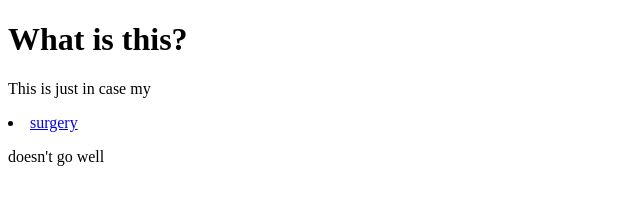
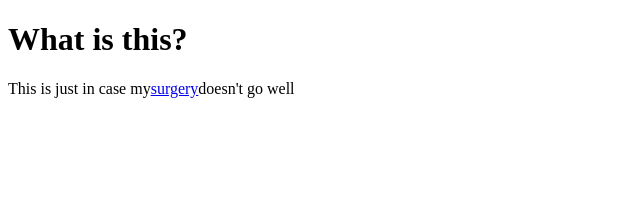
Before and after one commit to AmorMortis/AmorMortis.github.io, a plain HTML site: page index.html in a window 1280 px wide. Shown: the whole page, without its empty margins (0-640 px from the left). Drawn offline with Linux system fonts and the light colour scheme.

Commit message:
Update index.html

```diff
--- a/index.html
+++ b/index.html
@@ -6,7 +6,7 @@
 <body>
 
   <h1>What is this?</h1>
-  <p>This is just in case my</p> <li><a href="surgeryInfo">surgery</a></li> </p>doesn't go well</p>
+  <p>This is just in case my<a href="surgeryInfo">surgery</a>doesn't go well</p>
 
 
 
```
